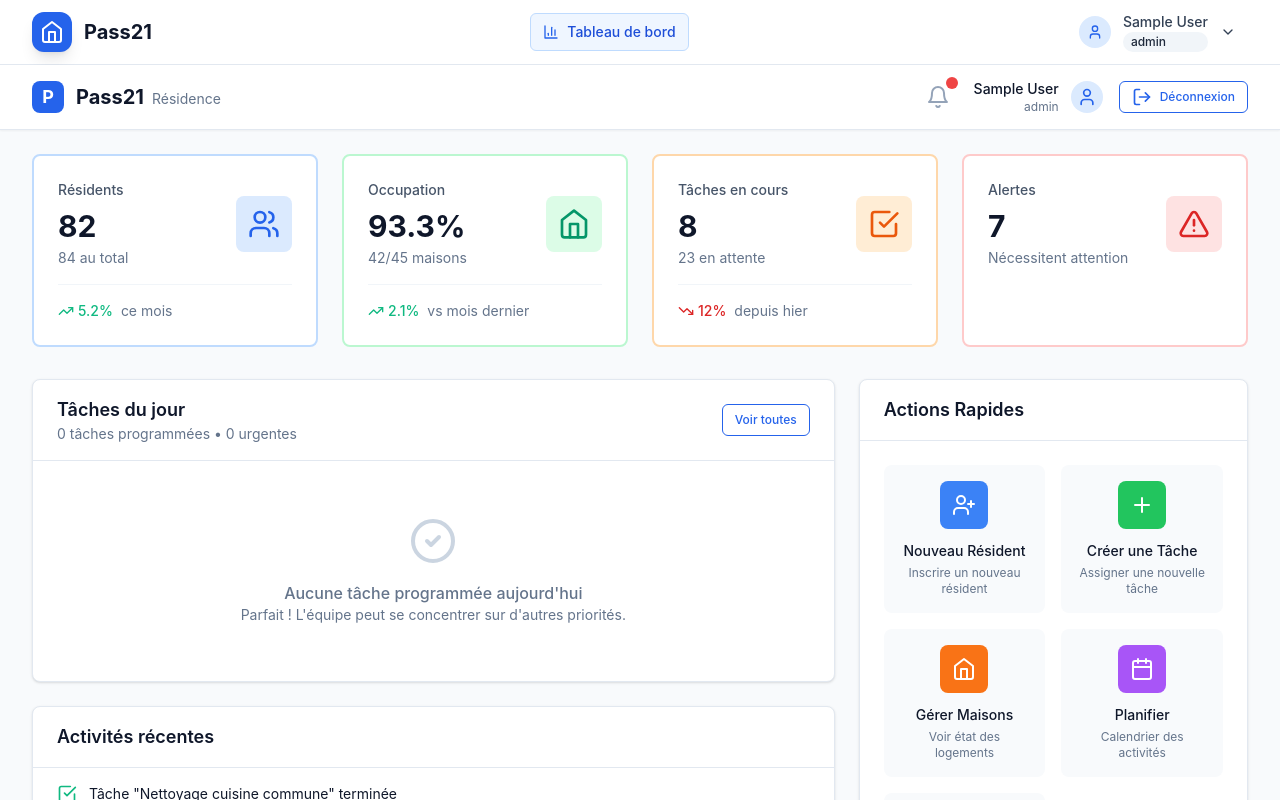
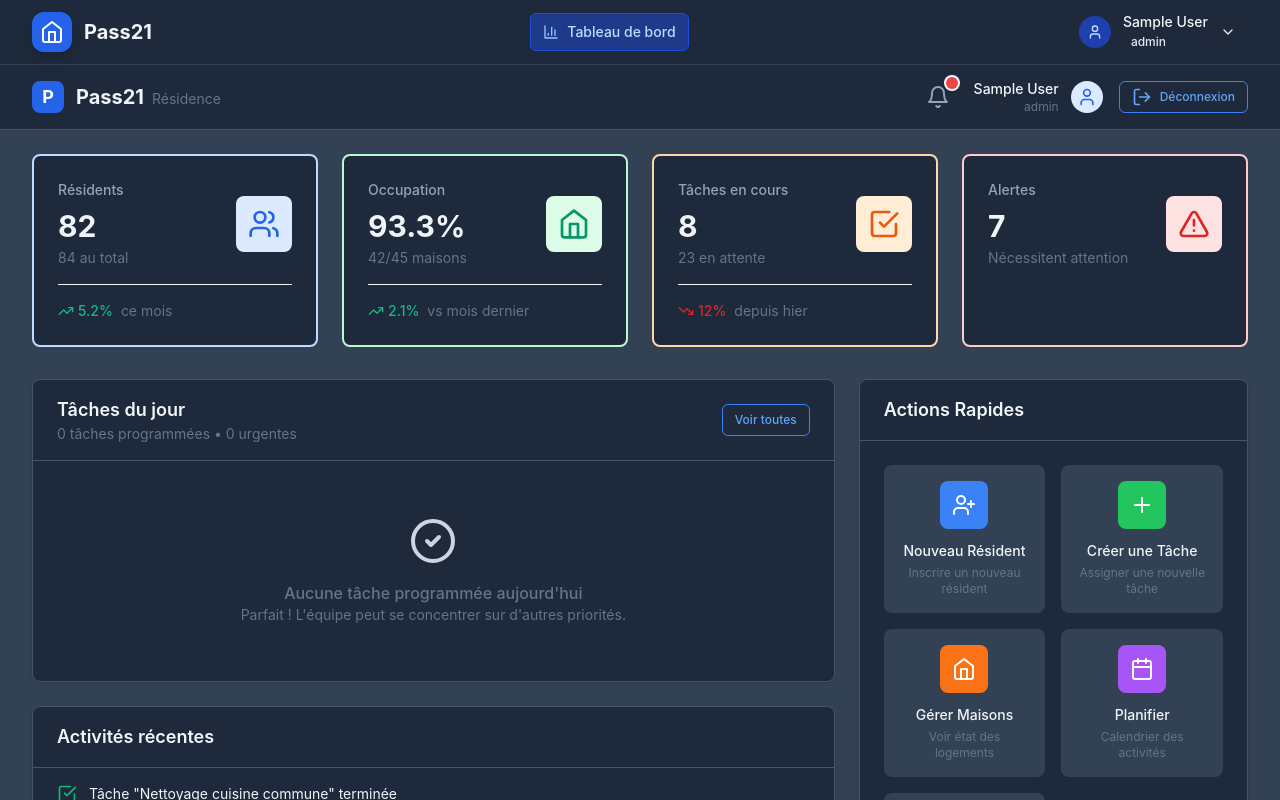
Before and after one commit to BeIen0s/home21-V3, a Next.js app: page /dashboard in a window 1280 px wide. Shown: the top 800 px of the page. Built offline with nearby package versions, Linux system fonts and the light colour scheme; sample sign-in values are in the browser's storage.

Commit message:
passage au theme sombre

```diff
--- a/src/components/layout/AppNavigation.tsx
+++ b/src/components/layout/AppNavigation.tsx
@@ -122,16 +122,16 @@ export const AppNavigation: React.FC = () => {
 
   const getRoleBadgeColor = (role: string) => {
     const colors = {
-      'SUPER_ADMIN': 'bg-red-100 text-red-800',
-      'ADMIN': 'bg-purple-100 text-purple-800',
-      'ENCADRANT': 'bg-green-100 text-green-800',
-      'RESIDENT': 'bg-blue-100 text-blue-800'
+      'SUPER_ADMIN': 'bg-red-900 text-red-200',
+      'ADMIN': 'bg-purple-900 text-purple-200',
+      'ENCADRANT': 'bg-green-900 text-green-200',
+      'RESIDENT': 'bg-blue-900 text-blue-200'
     };
-    return colors[role as keyof typeof colors] || 'bg-gray-100 text-gray-800';
+    return colors[role as keyof typeof colors] || 'bg-gray-800 text-gray-200';
   };
 
   return (
-    <nav className="bg-white shadow-lg border-b border-gray-200">
+    <nav className="bg-gray-800 shadow-lg border-b border-gray-700">
       <div className="max-w-7xl mx-auto px-4 sm:px-6 lg:px-8">
         <div className="flex justify-between items-center h-16">
           {/* Logo */}
@@ -140,7 +140,7 @@ export const AppNavigation: React.FC = () => {
               <div className="h-10 w-10 bg-primary-600 rounded-xl flex items-center justify-center shadow-lg">
                 <Home className="h-6 w-6 text-white" />
               </div>
-              <span className="ml-3 text-xl font-bold text-gray-900">
+              <span className="ml-3 text-xl font-bold text-gray-100">
                 Pass21
               </span>
             </Link>
@@ -159,11 +159,11 @@ export const AppNavigation: React.FC = () => {
                   className={cn(
                     'flex items-center px-3 py-2 rounded-md text-sm font-medium transition-colors relative group',
                     isActive
-                      ? 'bg-primary-50 text-primary-700 border border-primary-200'
-                      : 'text-gray-600 hover:text-gray-900 hover:bg-gray-50'
+                      ? 'bg-primary-900 text-primary-200 border border-primary-700'
+                      : 'text-gray-300 hover:text-gray-100 hover:bg-gray-700'
                   )}
                 >
-                  <Icon className={cn('h-4 w-4 mr-2', isActive ? 'text-primary-600' : 'text-gray-400')} />
+                  <Icon className={cn('h-4 w-4 mr-2', isActive ? 'text-primary-300' : 'text-gray-400')} />
                   {item.name}
 
                   {/* Tooltip */}
@@ -178,18 +178,18 @@ export const AppNavigation: React.FC = () => {
           {/* Desktop Auth */}
           <div className="hidden md:flex items-center space-x-4">
             {isLoading ? (
-              <div className="h-8 w-32 bg-gray-200 animate-pulse rounded"></div>
+              <div className="h-8 w-32 bg-gray-600 animate-pulse rounded"></div>
             ) : user ? (
               <div className="relative">
                 <button
                   onClick={() => setIsUserMenuOpen(!isUserMenuOpen)}
-                  className="flex items-center space-x-3 text-gray-700 hover:text-gray-900 px-3 py-2 rounded-md text-sm font-medium transition-colors"
+                  className="flex items-center space-x-3 text-gray-200 hover:text-gray-100 px-3 py-2 rounded-md text-sm font-medium transition-colors"
                 >
-                  <div className="h-8 w-8 bg-primary-100 rounded-full flex items-center justify-center">
-                    <User className="h-4 w-4 text-primary-600" />
+                  <div className="h-8 w-8 bg-primary-800 rounded-full flex items-center justify-center">
+                    <User className="h-4 w-4 text-primary-200" />
                   </div>
                   <div className="text-left">
-                    <div className="text-sm font-medium">{user.name}</div>
+                    <div className="text-sm font-medium text-gray-100">{user.name}</div>
                     <div className={cn('text-xs px-2 py-0.5 rounded-full', getRoleBadgeColor(currentUserRole))}>
                       {getRoleDisplayName(currentUserRole)}
                     </div>
@@ -199,19 +199,19 @@ export const AppNavigation: React.FC = () => {
 
                 {/* User Menu Dropdown */}
                 {isUserMenuOpen && (
-                  <div className="absolute right-0 mt-2 w-48 bg-white rounded-lg shadow-lg border border-gray-200 py-1 z-50">
+                  <div className="absolute right-0 mt-2 w-48 bg-gray-800 rounded-lg shadow-lg border border-gray-600 py-1 z-50">
                     <Link
                       href="/profile"
-                      className="flex items-center px-4 py-2 text-sm text-gray-700 hover:bg-gray-50"
+                      className="flex items-center px-4 py-2 text-sm text-gray-200 hover:bg-gray-700"
                       onClick={() => setIsUserMenuOpen(false)}
                     >
                       <User className="h-4 w-4 mr-2" />
                       Mon Profil
                     </Link>
-                    <div className="border-t border-gray-100"></div>
+                    <div className="border-t border-gray-600"></div>
                     <button
                       onClick={handleLogout}
-                      className="flex items-center w-full px-4 py-2 text-sm text-red-600 hover:bg-red-50"
+                      className="flex items-center w-full px-4 py-2 text-sm text-red-400 hover:bg-red-900/20"
                     >
                       <LogOut className="h-4 w-4 mr-2" />
                       Déconnexion
@@ -234,7 +234,7 @@ export const AppNavigation: React.FC = () => {
           <div className="md:hidden">
             <button
               onClick={() => setIsMobileMenuOpen(!isMobileMenuOpen)}
-              className="text-gray-600 hover:text-gray-900 p-2"
+              className="text-gray-300 hover:text-gray-100 p-2"
             >
               {isMobileMenuOpen ? (
                 <X className="h-6 w-6" />
--- a/src/components/layout/Layout.tsx
+++ b/src/components/layout/Layout.tsx
@@ -48,9 +48,14 @@ export const Layout: React.FC<LayoutProps> = ({
         <meta name="description" content={description} />
         <meta name="viewport" content="width=device-width, initial-scale=1" />
         <link rel="icon" href="/favicon.ico" />
+        <script
+          dangerouslySetInnerHTML={{
+            __html: `document.documentElement.classList.add('dark')`
+          }}
+        />
       </Head>
 
-      <div className="min-h-screen bg-white flex flex-col">
+      <div className="min-h-screen bg-gray-900 dark:bg-gray-900 flex flex-col">
         {showNavbar && (
           user && isAuthenticatedPage ? (
             <AppNavigation />
--- a/src/components/ui/Button.tsx
+++ b/src/components/ui/Button.tsx
@@ -11,11 +11,11 @@ const buttonVariants = cva(
         primary:
           'bg-primary-600 text-white hover:bg-primary-700 active:bg-primary-800 shadow-sm hover:shadow-md',
         secondary:
-          'bg-white text-gray-700 border border-gray-300 hover:bg-gray-50 active:bg-gray-100 shadow-sm hover:shadow-md',
+          'bg-gray-800 dark:bg-gray-800 text-gray-200 border border-gray-600 hover:bg-gray-700 active:bg-gray-600 shadow-sm hover:shadow-md',
         outline:
-          'border border-primary-600 bg-transparent text-primary-600 hover:bg-primary-50 active:bg-primary-100',
+          'border border-primary-500 bg-transparent text-primary-400 hover:bg-gray-800 active:bg-gray-700',
         ghost:
-          'text-gray-600 hover:bg-gray-100 hover:text-gray-900 active:bg-gray-200',
+          'text-gray-300 hover:bg-gray-800 hover:text-gray-100 active:bg-gray-700',
         success:
           'bg-green-600 text-white hover:bg-green-700 active:bg-green-800 shadow-sm hover:shadow-md',
         warning:
--- a/src/styles/globals.css
+++ b/src/styles/globals.css
@@ -8,7 +8,7 @@
   }
 
   body {
-    @apply text-secondary-900 bg-white;
+    @apply text-gray-100 bg-gray-900;
   }
 }
 
@@ -19,7 +19,7 @@
   }
 
   .prose {
-    @apply text-secondary-700 leading-relaxed;
+    @apply text-gray-300 leading-relaxed;
   }
 
   .prose h1,
@@ -28,18 +28,18 @@
   .prose h4,
   .prose h5,
   .prose h6 {
-    @apply text-secondary-900 font-semibold;
+    @apply text-gray-100 font-semibold;
   }
 }
 
 @layer utilities {
   /* Custom utility classes */
   .text-gradient {
-    @apply bg-gradient-to-r from-primary-600 to-primary-800 bg-clip-text text-transparent;
+    @apply bg-gradient-to-r from-primary-400 to-primary-600 bg-clip-text text-transparent;
   }
 
   .shadow-soft {
-    box-shadow: 0 4px 25px 0 rgba(0, 0, 0, 0.1);
+    box-shadow: 0 4px 25px 0 rgba(0, 0, 0, 0.3);
   }
 
   .animate-fade-in {
@@ -116,3 +116,48 @@
 .animate-float {
   animation: float 3s ease-in-out infinite;
 }
+
+/* Global Dark Theme Overrides */
+.bg-white {
+  @apply bg-gray-800 !important;
+}
+
+.text-gray-900 {
+  @apply text-gray-100 !important;
+}
+
+.text-gray-800 {
+  @apply text-gray-200 !important;
+}
+
+.text-gray-700 {
+  @apply text-gray-300 !important;
+}
+
+.text-gray-600 {
+  @apply text-gray-400 !important;
+}
+
+.bg-gray-50 {
+  @apply bg-gray-700 !important;
+}
+
+.bg-gray-100 {
+  @apply bg-gray-700 !important;
+}
+
+.border-gray-200 {
+  @apply border-gray-600 !important;
+}
+
+.border-gray-300 {
+  @apply border-gray-600 !important;
+}
+
+.hover\:bg-gray-50:hover {
+  @apply hover:bg-gray-700 !important;
+}
+
+.hover\:bg-gray-100:hover {
+  @apply hover:bg-gray-700 !important;
+}
--- a/tailwind.config.js
+++ b/tailwind.config.js
@@ -1,5 +1,6 @@
 /** @type {import('tailwindcss').Config} */
 module.exports = {
+  darkMode: 'class',
   content: [
     './src/pages/**/*.{js,ts,jsx,tsx,mdx}',
     './src/components/**/*.{js,ts,jsx,tsx,mdx}',
```
